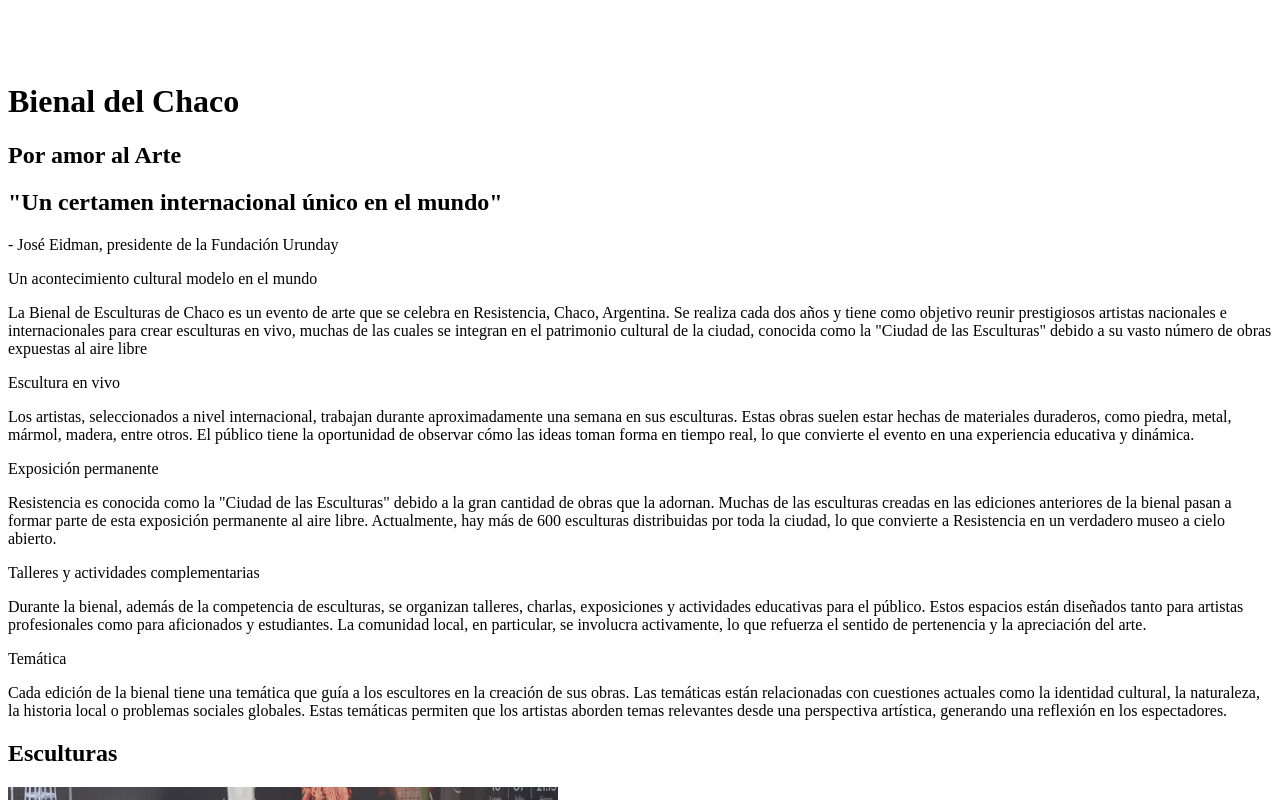
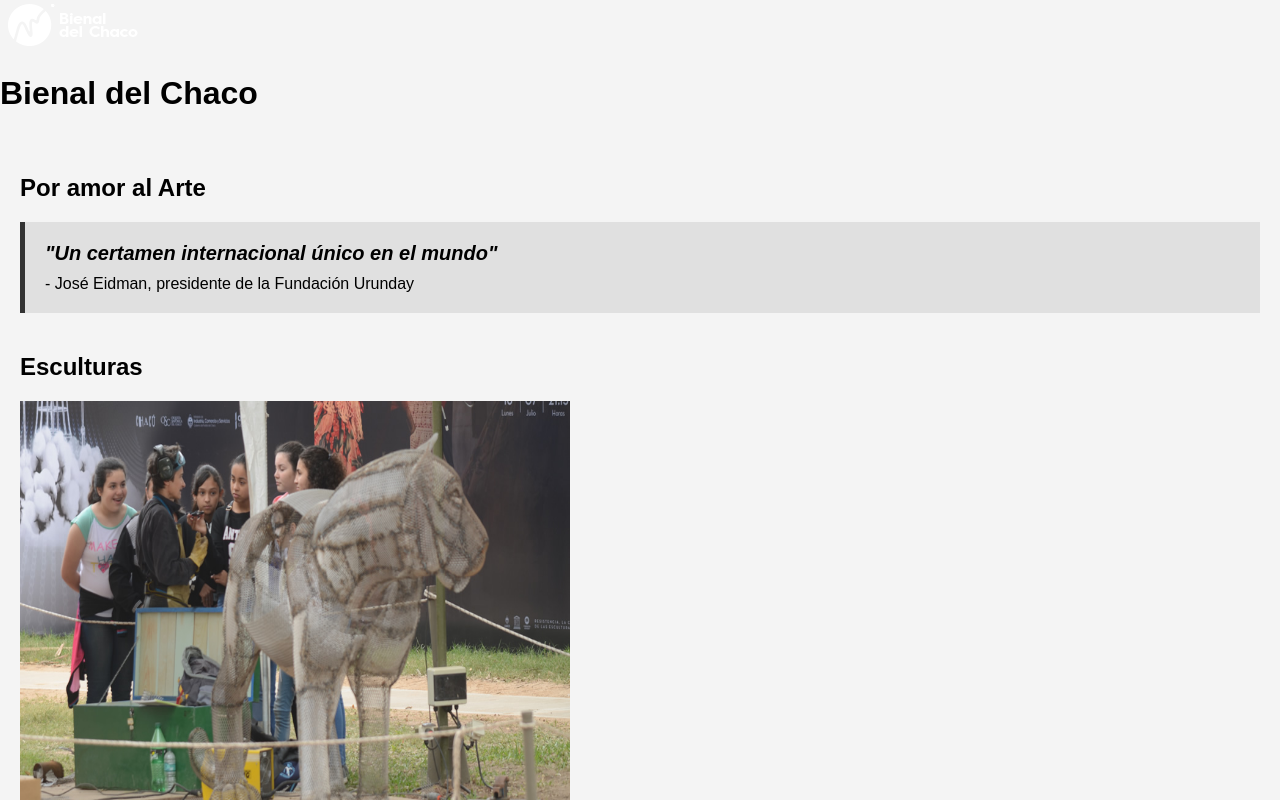
Before and after one commit to FRRe-DS/2024-01-TPI, a Next.js app: page / in a window 1280 px wide. Shown: the top 800 px of the page. Built offline with nearby package versions, Linux system fonts and the light colour scheme.

Commit message:
empezando css del home

```diff
--- a/src/app/page.jsx
+++ b/src/app/page.jsx
@@ -1,89 +1,82 @@
 import ImageBar from "./ui/ImagenesRender/imageBar";
 import InfoExtra from "./ui/componentes/InfoExtra";
+import styles from "./page.module.css";
+import "./ui/globals.css";
 
 export default function Home() {
   return (
     <>
-      <main>
+      <main className={styles.rootMain}>
         <h2> Por amor al Arte</h2>
-        <section className="rootPageCita">
-          <h1 className="rootCitaTitulo">
+        <section className={styles.rootPageCita}>
+          <h1 className={styles.rootCitaTitulo}>
             "Un certamen internacional único en el mundo"
           </h1>
 
-          <p className="rootCitaParrafo">
+          <p className={styles.rootCitaParrafo}>
             - José Eidman, presidente de la Fundación Urunday
           </p>
         </section>
 
-        <div>
-          <p className="rootTituloTexto">
-            {" "}
-            Un acontecimiento cultural modelo en el mundo{" "}
+        <div className={styles.rootTituloTexto1}>
+          <div className={styles.column}>
+            <p className={styles.rootTituloTexto}>
+              Un acontecimiento cultural modelo en el mundo
             </p>
-
-          <p className="rootTexto">
+            <p className={styles.rootTexto}>
               La Bienal de Esculturas de Chaco es un evento de arte que se celebra
               en Resistencia, Chaco, Argentina. Se realiza cada dos años y tiene
               como objetivo reunir prestigiosos artistas nacionales e
               internacionales para crear esculturas en vivo, muchas de las cuales
               se integran en el patrimonio cultural de la ciudad, conocida como la
               "Ciudad de las Esculturas" debido a su vasto número de obras
-            expuestas al aire libre
+              expuestas al aire libre.
             </p>
-
-          <div>
-            <p className="rootTituloTexto"> Escultura en vivo </p>
-
-            <p className="rootTexto">
-              Los artistas, seleccionados a nivel internacional, trabajan
-              durante aproximadamente una semana en sus esculturas. Estas obras
-              suelen estar hechas de materiales duraderos, como piedra, metal,
-              mármol, madera, entre otros. El público tiene la oportunidad de
-              observar cómo las ideas toman forma en tiempo real, lo que
-              convierte el evento en una experiencia educativa y dinámica.
+            <p className={styles.rootTituloTexto}>Escultura en vivo</p>
+            <p className={styles.rootTexto}>
+              Los artistas, seleccionados a nivel internacional, trabajan durante
+              aproximadamente una semana en sus esculturas. Estas obras suelen
+              estar hechas de materiales duraderos, como piedra, metal, mármol,
+              madera, entre otros. El público tiene la oportunidad de observar
+              cómo las ideas toman forma en tiempo real, lo que convierte el
+              evento en una experiencia educativa y dinámica.
             </p>
-
-            <p className="rootTituloTexto">Exposición permanente</p>
-
-            <p className="rootTexto">
-              Resistencia es conocida como la "Ciudad de las Esculturas" debido
-              a la gran cantidad de obras que la adornan. Muchas de las
-              esculturas creadas en las ediciones anteriores de la bienal pasan
-              a formar parte de esta exposición permanente al aire libre.
-              Actualmente, hay más de 600 esculturas distribuidas por toda la
-              ciudad, lo que convierte a Resistencia en un verdadero museo a
-              cielo abierto.
+            <p className={styles.rootTituloTexto}>Exposición permanente</p>
+            <p className={styles.rootTexto}>
+              Resistencia es conocida como la "Ciudad de las Esculturas" debido a
+              la gran cantidad de obras que la adornan. Muchas de las esculturas
+              creadas en las ediciones anteriores de la bienal pasan a formar
+              parte de esta exposición permanente al aire libre. Actualmente, hay
+              más de 600 esculturas distribuidas por toda la ciudad, lo que
+              convierte a Resistencia en un verdadero museo a cielo abierto.
             </p>
-
-            <p className="rootTituloTexto">
-              Talleres y actividades complementarias{" "}
+          </div>
+          <div className={styles.column}>
+            <p className={styles.rootTituloTexto}>
+              Talleres y actividades complementarias
             </p>
-
-            <p className="rootTexto">
+            <p className={styles.rootTexto}>
               Durante la bienal, además de la competencia de esculturas, se
               organizan talleres, charlas, exposiciones y actividades educativas
-              para el público. Estos espacios están diseñados tanto para
-              artistas profesionales como para aficionados y estudiantes. La
-              comunidad local, en particular, se involucra activamente, lo que
-              refuerza el sentido de pertenencia y la apreciación del arte.
+              para el público. Estos espacios están diseñados tanto para artistas
+              profesionales como para aficionados y estudiantes. La comunidad
+              local, en particular, se involucra activamente, lo que refuerza el
+              sentido de pertenencia y la apreciación del arte.
             </p>
-
-            <p className="rootTituloTexto">Temática</p>
-
-            <p className="rootTexto">
+            <p className={styles.rootTituloTexto}>Temática</p>
+            <p className={styles.rootTexto}>
               Cada edición de la bienal tiene una temática que guía a los
               escultores en la creación de sus obras. Las temáticas están
-              relacionadas con cuestiones actuales como la identidad cultural,
-              la naturaleza, la historia local o problemas sociales globales.
-              Estas temáticas permiten que los artistas aborden temas relevantes
-              desde una perspectiva artística, generando una reflexión en los
+              relacionadas con cuestiones actuales como la identidad cultural, la
+              naturaleza, la historia local o problemas sociales globales. Estas
+              temáticas permiten que los artistas aborden temas relevantes desde
+              una perspectiva artística, generando una reflexión en los
               espectadores.
             </p>
           </div>
         </div>
 
-        <nav className="rootSeccionNavegacion">
+        <nav className={styles.rootSeccionNavegacion}>
           <ImageBar />
         </nav>
 
--- /dev/null
+++ b/src/app/page.module.css
@@ -0,0 +1,155 @@
+/* styles.css */
+
+/* Estilos generales */
+.rootMain {
+  padding: 20px;
+}
+
+/* Header */
+.rootHeader {
+  display: flex;
+  align-items: center;
+  background-color: var(--color-primary);
+  color: #fff;
+  padding: 10px 20px;
+}
+
+.rootLogoPrincipal {
+  width: 50px;
+  height: auto;
+  margin-right: 20px;
+}
+
+.rootHeaderTitulo {
+  font-size: 24px;
+}
+
+/* Sección de cita */
+.rootPageCita {
+  background-color: var(--color-highlight);
+  padding: 20px;
+  margin: 20px 0;
+  border-left: 5px solid var(--color-primary);
+}
+
+.rootCitaTitulo {
+  font-size: 20px;
+  font-style: italic;
+  margin: 0 0 10px 0;
+}
+
+.rootCitaParrafo {
+  font-size: 16px;
+  margin: 0;
+}
+
+/* Texto principal */
+.rootTituloTexto1 {
+  display: table;
+  flex-wrap: wrap;
+  gap: 20px;
+}
+
+.rootTituloTexto {
+  font-size: 28px; /* Tamaño de fuente grande */
+  font-weight: bold; /* Negrita */
+  color: var(--color-primary); /* Color específico */
+  margin: 20px 0 10px 0;
+  flex: 1 1 100%;
+}
+
+.column {
+  display: table-column-group;
+  flex-direction: column;
+}
+
+.rootTexto {
+  font-size: 18px; /* Tamaño de fuente mediano */
+  color: var(--color-secondary); /* Color específico */
+  line-height: 1.6; /* Espaciado entre líneas */
+  margin: 10px 0;
+  flex: 1 1 calc(50% - 20px);
+}
+
+/* Navegación */
+.rootSeccionNavegacion {
+  margin: 20px 0;
+}
+
+/* InfoExtra */
+.menu {
+  background-color: var(--color-primary);
+  color: #fff;
+  padding: 10px;
+}
+
+.enlaces {
+  list-style: none;
+  padding: 0;
+  margin: 0;
+  display: flex;
+  justify-content: space-around;
+}
+
+.enlace__info,
+.enlace__map,
+.enlace__predio {
+  color: #fff;
+  text-decoration: none;
+}
+
+.info {
+  background-color: #fff;
+  padding: 20px;
+  margin: 20px 0;
+}
+
+.info__entrada,
+.info__instalaciones {
+  font-size: 18px;
+  font-weight: bold;
+  margin: 10px 0;
+}
+
+.info__instalaciones__lista {
+  list-style: none;
+  padding: 0;
+  margin: 0;
+}
+
+.info__instalaciones__lista li {
+  margin: 5px 0;
+}
+
+/* Mapa */
+.mapResponsive {
+  overflow: hidden;
+  padding-bottom: 56.25%;
+  position: relative;
+  height: 0;
+}
+
+.mapResponsive iframe {
+  left: 0;
+  top: 0;
+  height: 100%;
+  width: 100%;
+  position: absolute;
+}
+
+/* Predio */
+.predio {
+  margin: 20px 0;
+}
+
+/* Footer */
+.rootFooter {
+  background-color: var(--color-primary);
+  color: #fff;
+  text-align: center;
+  padding: 10px 0;
+}
+
+.rootFooter p {
+  margin: 0;
+}
--- a/src/app/ui/globals.css
+++ b/src/app/ui/globals.css
@@ -1 +1,8 @@
-/* Aqui se definen los estilos compartidos por todas las partes del sitio web */
+@import "../variables.css";
+
+body {
+    font-family: Arial, sans-serif;
+    margin: 0;
+    padding: 0;
+    background-color: #f4f4f4;
+}
--- /dev/null
+++ b/src/app/variables.css
@@ -0,0 +1,6 @@
+:root {
+    --color-background: #f4f4f4;
+    --color-primary: #333;
+    --color-secondary: #555;
+    --color-highlight: #e0e0e0;
+  }
```
Lines whose indentation alone changed are shown as unchanged.
